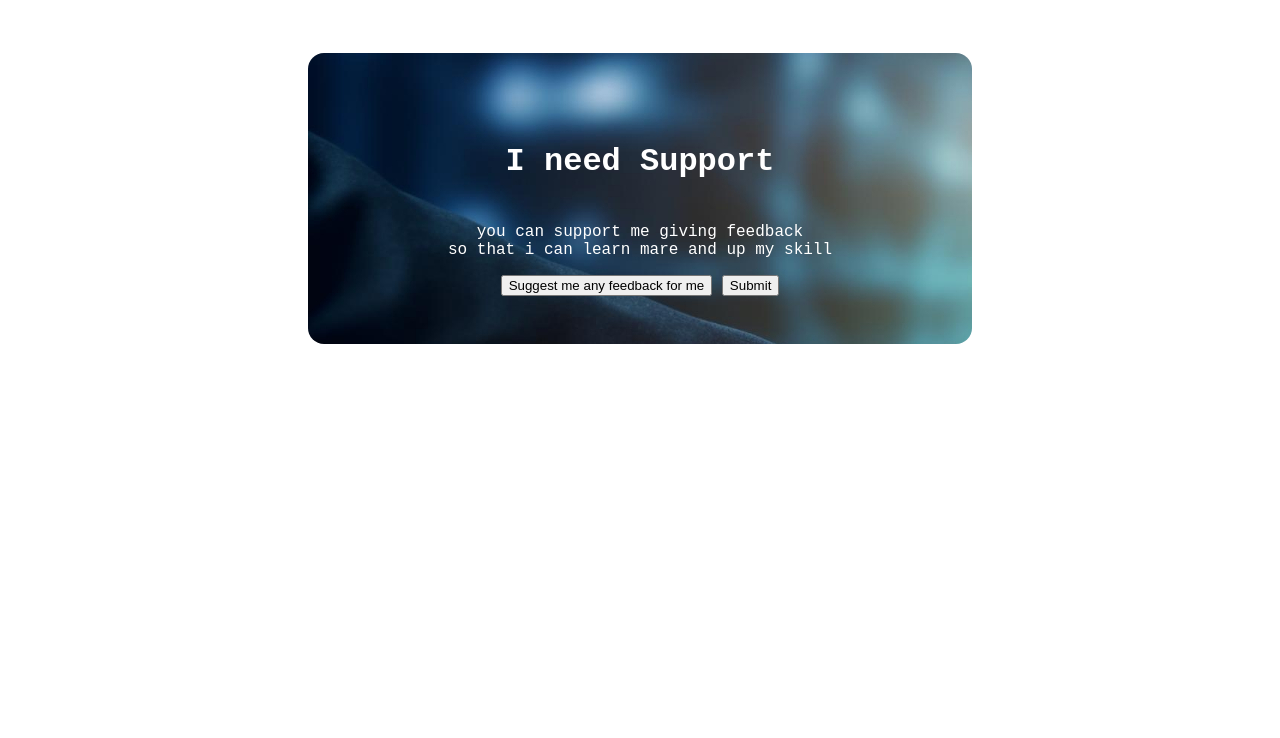
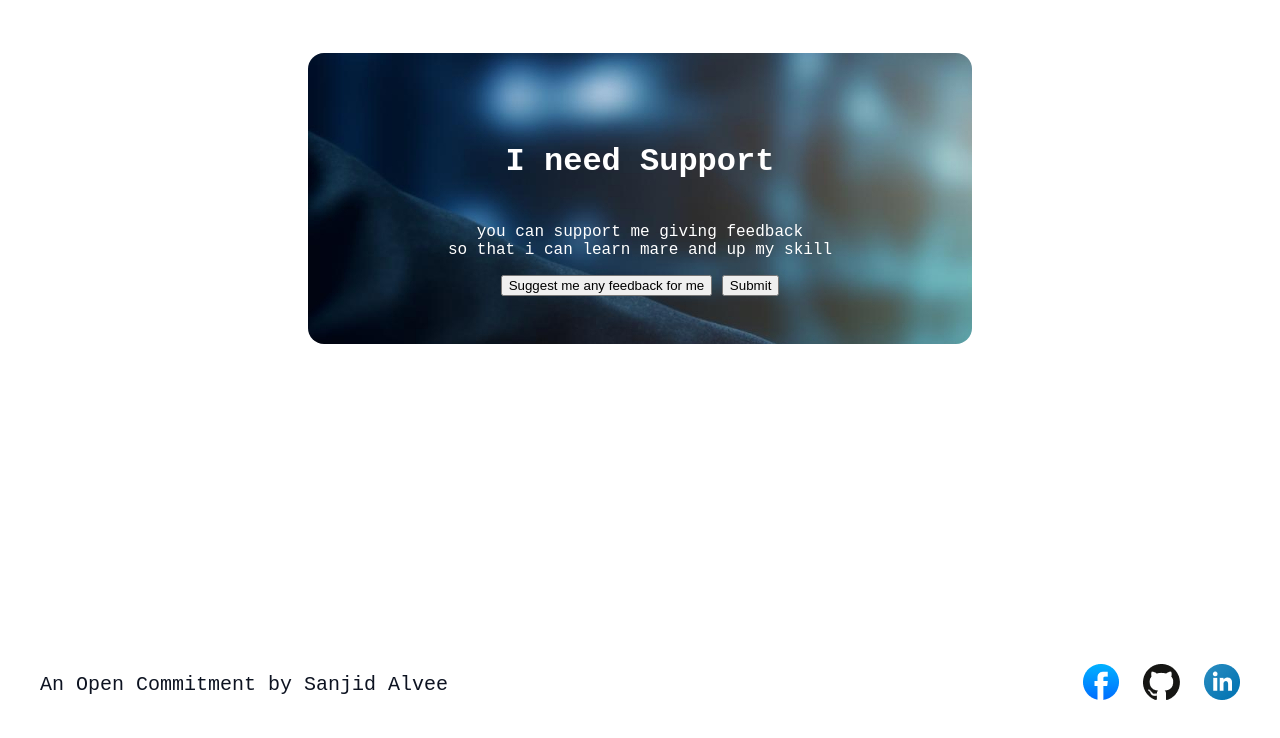
Before and after one commit to alvee00/Assignment-one, a plain HTML site: page index.html in a window 1280 px wide. Shown: the part 2518-3256 px from the top of the page. Before the commit the page ends 3016 px from the top, so only its background shows below. Drawn offline with Linux system fonts and the light colour scheme; a web font is replaced by a local one.

Commit message:
added footer

```diff
--- a/index.html
+++ b/index.html
@@ -110,7 +110,18 @@
 
    </main>
    <footer>
-
+    <h5 class="title">An Open Commitment by Sanjid Alvee</h5>
+    <div class="social-links">
+        <a href="https://www.facebook.com/" target="_blank">
+            <img src="assets/facebook.png" alt="facebook Logo">
+        </a>
+        <a href="https://github.com/" target="_blank">
+            <img src="assets/github.png" alt="Github Logo">
+        </a>
+        <a href="https://www.linkedin.com/" target="_blank">
+            <img src="assets/linkedin-icon 1.png" alt="linkedin Logo">
+        </a>
+    </div>
    </footer>
 </body>
 </html>
--- a/styles/indredients.css
+++ b/styles/indredients.css
@@ -168,3 +168,32 @@ nav{
   background-image: url(../assets/handshake.jpg);
   color: #fff;
 }
+
+/* footer styles  */
+footer{
+  display: flex;
+  justify-content: space-between;
+  padding: 150px 32px;
+  gap: 32px;
+  text-align: center;
+}
+.title{
+  font-size: 20px;
+  font-weight: 500;
+  color: #0D1321;
+}
+.social-links{
+  display: flex;
+  align-items: center;
+  list-style: none;
+  text-decoration: none;
+  gap: 24px;
+}
+.social-links img{
+  width: ;
+  height: auto;
+  transition: transform;
+}
+.social-links a:hover img{
+  transform: scale(1.1);
+}
```
